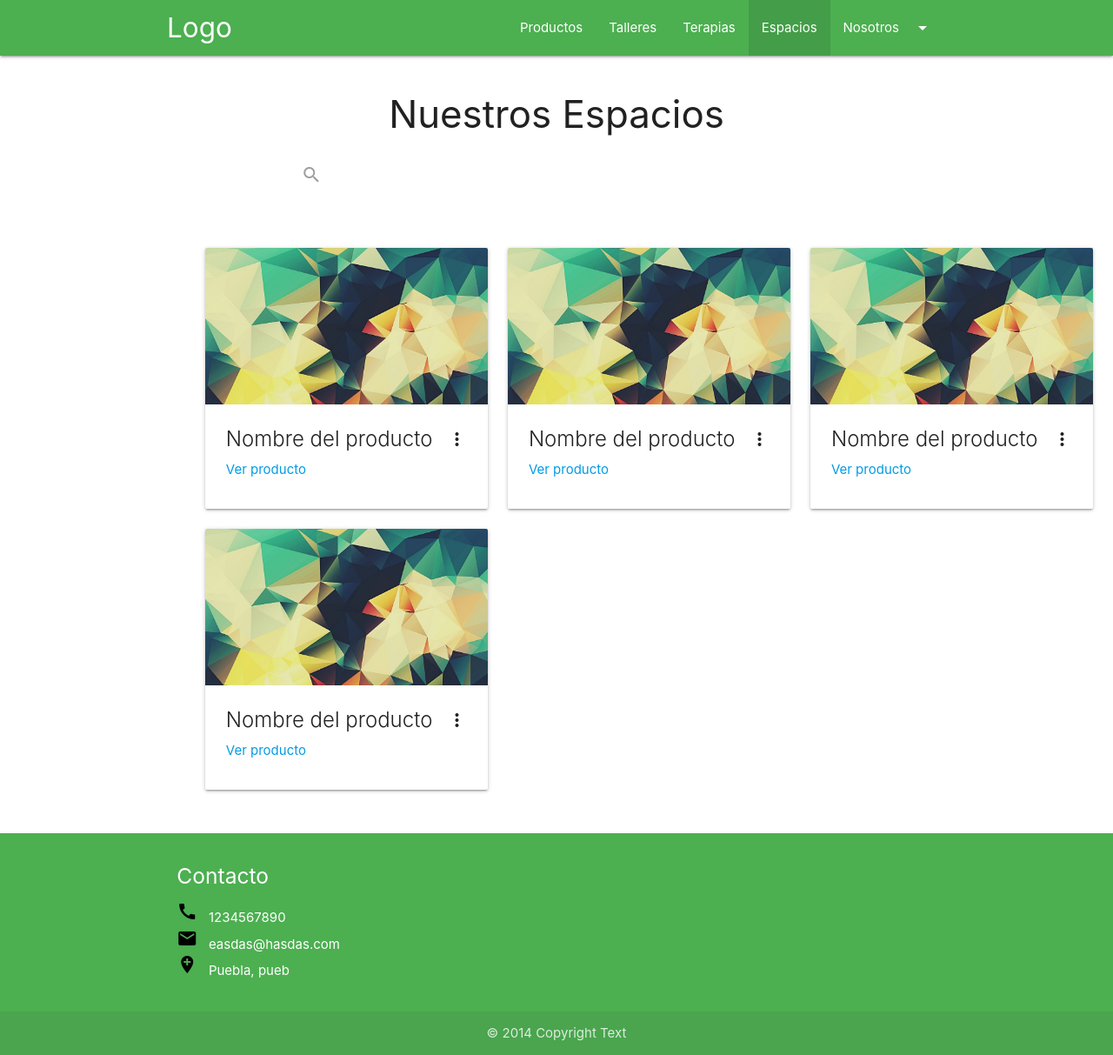
After one commit to Erick3061/SHENTANG, a PHP site: page /Espacios.php in a window 1280 px wide. The commit adds this page. Shown: the whole page at 87% size. Run offline with PHP 8.4, Linux system fonts and the light colour scheme.

Commit message:
agregado espacios

```diff
--- /dev/null
+++ b/Espacios.php
@@ -0,0 +1,262 @@
+<!DOCTYPE html>
+  <html>
+    <head>
+      <!-- Compiled and minified CSS -->
+      <link rel="stylesheet" href="https://cdnjs.cloudflare.com/ajax/libs/materialize/1.0.0/css/materialize.min.css">
+
+      <!-- Compiled and minified JavaScript -->
+
+      <!--Import Google Icon Font-->
+      <link href="https://fonts.googleapis.com/icon?family=Material+Icons" rel="stylesheet">
+
+
+      <meta name="viewport" content="width=device-width, initial-scale=1.0"/>
+    </head>
+
+    <body>
+      <!--<div class="navbar-fixed">
+        En caso de que la barra de navegacion sea fija
+      </div>-->
+
+      <!-- Menú de navegación-->
+      <nav class="green">
+        <div class="nav-wrapper container">
+          <a href="index.php" class="brand-logo">Logo</a>
+          <a href="#" data-target="menu-side" class="sidenav-trigger">
+            <i class="material-icons">menu</i>
+          </a>
+          <!--Menu para ordenadores de resolcuion grande-->
+          <ul class="right hide-on-med-and-down">
+            <!--<li><a href="#">Servicios</a></li>-->
+            <li><a href="Productos.php">Productos</a></li>
+            <li><a href="Talleres.php">Talleres</a></li>
+            <li><a href="#">Terapias</a></li>
+            <li class="active"><a href="Espacios.php">Espacios</a></li>
+            <!--Menú desplegable-->
+            <li>
+              <a href="#" class="dropdown-trigger" data-target="id_drop">
+              Nosotros
+              <i class="material-icons right">arrow_drop_down</i></a>
+            </li>
+          </ul>
+          <!-- Menu para dispositivos pequeños-->
+          <ul class="sidenav" id="menu-side">
+            <!--opcion 1-->
+            <li>
+              <div class="user-view">
+                <div class="background">
+                  <img src="Imagenes/1.jpg" alt="">
+                </div>
+                <!--En caso de usuarios inscritos (Muestra datos del usuario)-->
+                <!--<a href="#" >
+                  <img src="Imagenes/2.jpg" class="circle">
+                </a>
+                <a href="">
+                  <span class="name white-text">Eduardo</span>
+                </a>-->
+                <a href="">
+                  <span class="email white-text">Shen-Tang(Logo)</span>
+                </a>
+              </div>
+            </li>
+            <!-- Contenido del menu movil-->
+            <li><a href="Productos.php">Productos</a></li>
+            <!--<li><div class="divider"></div></li>-->
+            <li><a href="Talleres.php">Talleres</a></li>
+            <li class="active"><a href="#">Terapias</a></li>
+            <li><a href="Espacios.php">Espacios</a></li>
+            <!--Menú desplegable-->
+            <li>
+              <a href="#" class="dropdown-trigger" data-target="id_drop2">
+              Nosotros
+              <i class="material-icons right">arrow_drop_down</i></a>
+            </li>
+          <!--Menu del dropdown P-->
+          <ul id="id_drop" class="dropdown-content">
+            <li><a href="#">¿Quienes somos?</a></li>
+            <li><a href="#">Mision</a></li>
+            <li><a href="#">Vision</a></li>
+          </ul>
+          <ul id="id_drop2" class="dropdown-content">
+            <li><a href="#">¿Quienes somos?</a></li>
+            <li><a href="#">Mision</a></li>
+            <li><a href="#">Vision</a></li>
+          </ul>
+        </div>
+      </nav>
+      <!--Termino del menú de navegacion-->
+
+      <!--Seccion 1-->
+      <div class="section">
+        <h3 class="center">Nuestros Espacios</h3>
+        <div class="row">
+          <div class="col l7 s10 offset-l3 offset-s1">
+            <div class="nav-wrapper">
+              <form>
+                <div class="input-field">
+                  <input id="search" type="search" required>
+                  <label class="label-icon" for="search"><i class="material-icons">search</i></label>
+                  <i class="material-icons">close</i>
+                </div>
+              </form>
+            </div>
+          </div>
+        </div>
+      </div>
+      <!--Fin de seccion 1-->
+
+      <!--Seccion 2-->
+      <div class="section">
+        <div class="row">
+          <!--Columna Izquiera (No se usa en este momento)-->
+          <div class="col l2 hide-on-med-and-down">
+            <span></span>
+          </div>
+
+          <!--Columna media (Contenido)-->
+          <div class="col l10 s12">
+            <!--Listado de los productos-->
+            <div class="col s10 offset-s1 l4">
+              <div class="card small">
+                <div class="card-image waves-effect waves-block waves-light">
+                  <img class="activator" src="imagenes/p1.jpg">
+                </div>
+                <div class="card-content">
+                  <span class="card-title activator grey-text text-darken-4">Nombre del producto<i class="material-icons right">more_vert</i></span>
+                  <p><a href="producto.php">Ver producto</a></p>
+                </div>
+                <div class="card-reveal">
+                  <span class="card-title grey-text text-darken-4">Nombre del producto<i class="material-icons right">close</i></span>
+                  <p>Informacion basica del producto</p>
+                </div>
+              </div>
+            </div>
+            <div class="col s10 offset-s1 l4 ">
+              <div class="card small">
+                <div class="card-image waves-effect waves-block waves-light">
+                  <img class="activator" src="imagenes/p1.jpg">
+                </div>
+                <div class="card-content">
+                  <span class="card-title activator grey-text text-darken-4">Nombre del producto<i class="material-icons right">more_vert</i></span>
+                  <p><a href="#">Ver producto</a></p>
+                </div>
+                <div class="card-reveal">
+                  <span class="card-title grey-text text-darken-4">Nombre del producto<i class="material-icons right">close</i></span>
+                  <p>Informacion basica del producto</p>
+                </div>
+              </div>
+            </div>
+            <div class="col s10 offset-s1 l4">
+              <div class="card small">
+                <div class="card-image waves-effect waves-block waves-light">
+                  <img class="activator" src="imagenes/p1.jpg">
+                </div>
+                <div class="card-content">
+                  <span class="card-title activator grey-text text-darken-4">Nombre del producto<i class="material-icons right">more_vert</i></span>
+                  <p><a href="#">Ver producto</a></p>
+                </div>
+                <div class="card-reveal">
+                  <span class="card-title grey-text text-darken-4">Nombre del producto<i class="material-icons right">close</i></span>
+                  <p>Informacion basica del producto</p>
+                </div>
+              </div>
+            </div>
+            <div class="col s10 offset-s1 l4 ">
+              <div class="card small">
+                <div class="card-image waves-effect waves-block waves-light">
+                  <img class="activator" src="imagenes/p1.jpg">
+                </div>
+                <div class="card-content">
+                  <span class="card-title activator grey-text text-darken-4">Nombre del producto<i class="material-icons right">more_vert</i></span>
+                  <p><a href="#">Ver producto</a></p>
+                </div>
+                <div class="card-reveal">
+                  <span class="card-title grey-text text-darken-4">Nombre del producto<i class="material-icons right">close</i></span>
+                  <p>Informacion basica del producto</p>
+                </div>
+              </div>
+            </div>
+
+          </div>
+          <!-- en caso de aside
+          <div class="col l2 hide-on-med-and-down">
+
+          </div>-->
+        </div>
+
+      </div>
+      <!--Finaliza Seccion1-->
+
+
+      <!--Bola flotante
+      <div class="fixed-action-btn">
+        <a class="btn-floating btn-large blue">
+          <i class="large material-icons">mode_edit</i>
+        </a>
+        <ul>
+          <li><a class="btn-floating red"><i class="material-icons">insert_chart</i></a></li>
+          <li><a class="btn-floating yellow darken-1"><i class="material-icons">format_quote</i></a></li>
+          <li><a class="btn-floating green"><i class="material-icons">publish</i></a></li>
+          <li><a class="btn-floating blue"><i class="material-icons">attach_file</i></a></li>
+        </ul>
+      </div>-->
+
+
+      <footer class="page-footer green">
+          <div class="container">
+            <div class="row">
+              <div class="col l6 s12">
+                <h5 class="white-text">Contacto</h5>
+                <ul>
+                  <li>
+                    <a>
+                      <i class="material-icons black-text">call</i>
+                    </a>
+                    <span>&nbsp 1234567890</span>
+                  </li>
+                  <li>
+                    <a>
+                      <i class="material-icons black-text">email</i>
+                    </a>
+                    <span>&nbsp easdas@hasdas.com</span>
+                  </li>
+                  <li>
+                    <a href="#" >
+                      <i class="material-icons black-text">add_location</i>
+                    </a>
+                    <span>&nbsp Puebla, pueb</span>
+                  </li>
+                </ul>
+              </div>
+              <!--<div class="col l4 offset-l2 s12">
+                <h5 class="white-text">Links</h5>
+                <ul>
+                  <li><a class="grey-text text-lighten-3" href="#!">Link 1</a></li>
+                  <li><a class="grey-text text-lighten-3" href="#!">Link 2</a></li>
+                  <li><a class="grey-text text-lighten-3" href="#!">Link 3</a></li>
+                  <li><a class="grey-text text-lighten-3" href="#!">Link 4</a></li>
+                </ul>
+              </div>-->
+            </div>
+          </div>
+          <div class="footer-copyright center">
+            <div class="container">
+            © 2014 Copyright Text
+
+            </div>
+          </div>
+        </footer>
+
+      <!--JavaScript at end of body for optimized loading-->
+      <script src="https://cdnjs.cloudflare.com/ajax/libs/materialize/1.0.0/js/materialize.min.js"></script>
+      <script >
+        document.addEventListener('DOMContentLoaded', function(){
+          M.AutoInit();
+        });
+
+      </script>
+      <script >
+
+      </script>
+    </body>
+  </html>
--- a/Productos.php
+++ b/Productos.php
@@ -34,7 +34,7 @@
             <li class="active"><a href="#">Productos</a></li>
             <li><a href="Talleres.php">Talleres</a></li>
             <li><a href="Terapias.php">Terapias</a></li>
-            <li><a href="Renta de espacios.php">Espacios</a></li>
+            <li><a href="Espacios.php">Espacios</a></li>
             <!--Menú desplegable-->
             <li>
               <a href="#" class="dropdown-trigger" data-target="id_drop">
--- a/Talleres.php
+++ b/Talleres.php
@@ -31,7 +31,7 @@
             <li><a href="Productos.php">Productos</a></li>
             <li class="active"><a href="#">Talleres</a></li>
             <li><a href="Terapias.php">Terapias</a></li>
-            <li><a href="Renta de espacios.php">Espacios</a></li>
+            <li><a href="Espacios.php">Espacios</a></li>
             <!--Menú desplegable-->
             <li>
               <a href="#" class="dropdown-trigger" data-target="id_drop">
--- a/index.php
+++ b/index.php
@@ -31,7 +31,7 @@
             <li><a href="Productos.php">Productos</a></li>
             <li><a href="Talleres.php">Talleres</a></li>
             <li><a href="Terapias.php">Terapias</a></li>
-            <li><a href="Renta de espacios.php">Espacios</a></li>
+            <li><a href="Espacios.php">Espacios</a></li>
             <!--Menú desplegable-->
             <li>
               <a href="#" class="dropdown-trigger" data-target="id_drop">
```
